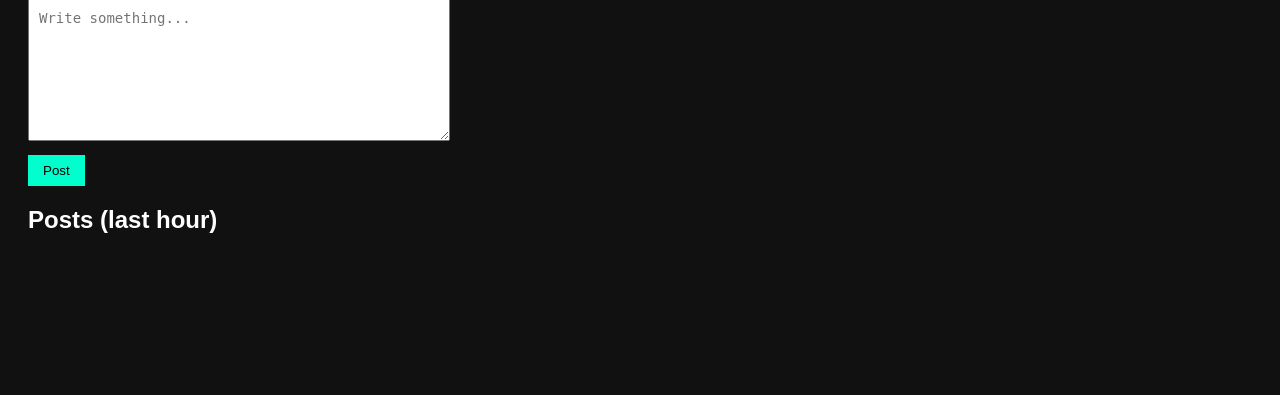
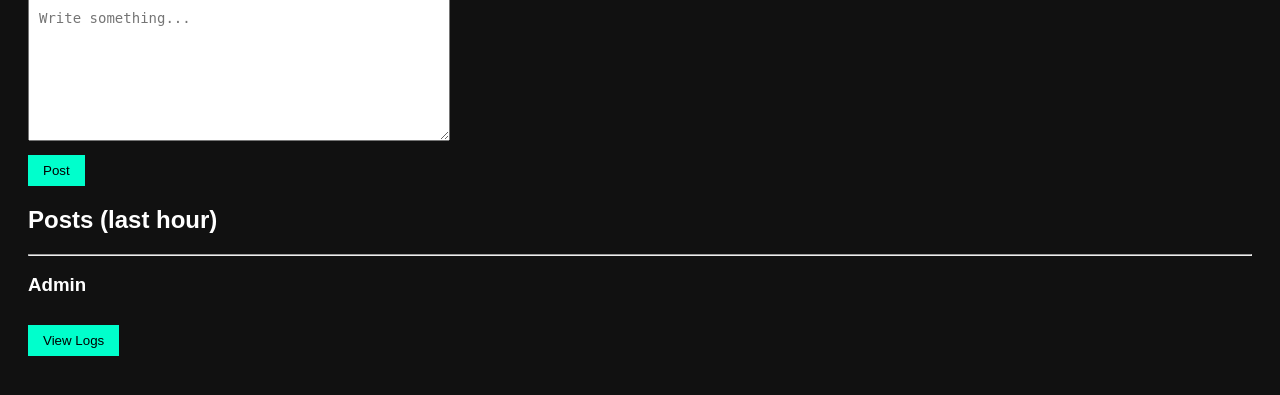
Before and after one commit to imalykane-ux/Secureboard, a Flask app: page / in a window 1280 px wide. Shown: the part 109-504 px from the top of the page. Run offline with Flask 3, Linux system fonts and the light colour scheme; data comes from the database, SQL or seed files in the repository.

Commit message:
Add Admin section with View Logs button

```diff
--- a/templates/index.html
+++ b/templates/index.html
@@ -23,5 +23,13 @@
         </div>
     {% endfor %}
 
+    <hr>
+
+    <!-- 🔐 Logs Button -->
+    <h3>Admin</h3>
+    <a href="/logs">
+        <button>View Logs</button>
+    </a>
+
 </body>
 </html>
```
